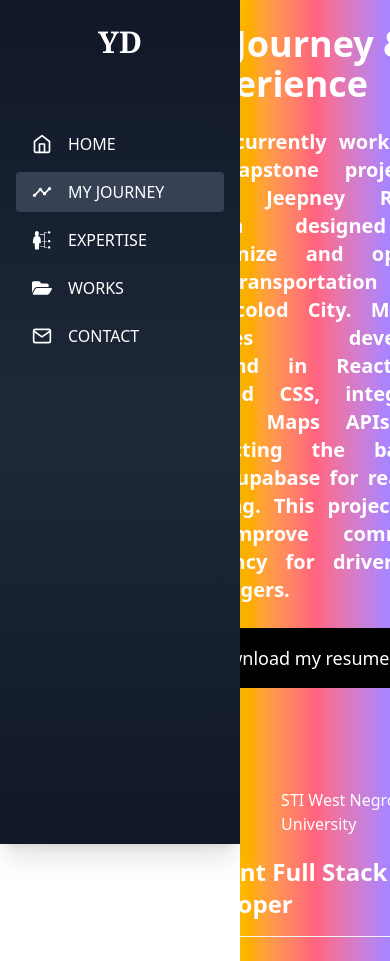
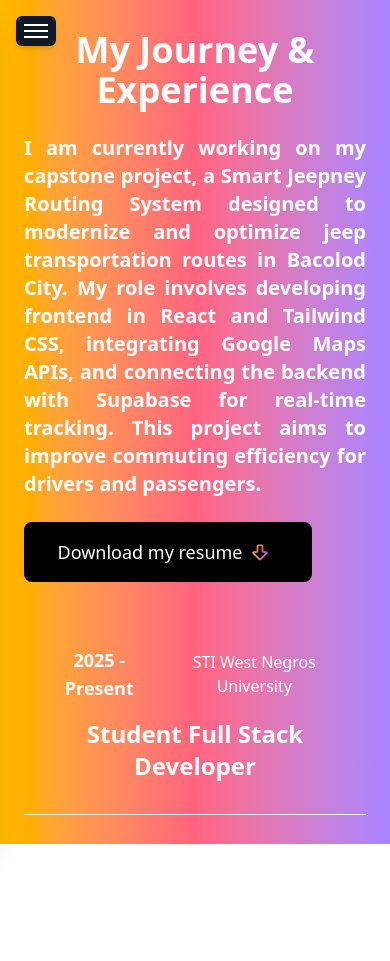
Before and after one commit to YuriDominyq/yuri-portfolio, a Next.js app: page /portfolio/experience in a window 390 px wide. After the commit the page ends 844 px from the top, so only its background shows below. Built offline with nearby package versions, Linux system fonts and the light colour scheme.

Commit message:
Updated UI

```diff
--- a/components/Sidebar.tsx
+++ b/components/Sidebar.tsx
@@ -4,17 +4,31 @@ import Link from "next/link";
 import { usePathname } from "next/navigation";
 import { motion } from "framer-motion";
 import { useEffect, useRef, useState } from "react";
-import { FiGithub, FiHome, FiInstagram, FiLinkedin, FiMail } from "react-icons/fi";
+import { FiHome, FiMail } from "react-icons/fi";
 import { MdTimeline } from "react-icons/md";
 import { GiSkills } from "react-icons/gi";
 import { FaFolderOpen } from "react-icons/fa";
 
-export default function Sidebar({ isExpanded, setIsExpanded }: { isExpanded: boolean, setIsExpanded: (val: boolean) => void }) {
+export default function Sidebar({ isExpanded, setIsExpanded }: { isExpanded: boolean, setIsExpanded: (val: boolean) => void
+})
+{
+
+    const [isMobile, setIsMobile] = useState(false);
 
     const pathname = usePathname();
     const [mounted, setMounted] = useState(false)
 
     const timeoutRef = useRef<NodeJS.Timeout | null>(null)
+
+    useEffect(() => {
+        const handleResize = () => {
+            setIsMobile(window.innerWidth <= 768);
+        }
+
+        handleResize()
+        window.addEventListener("resize", handleResize)
+        return () => window.removeEventListener("resize", handleResize)
+    }, []);
 
     useEffect(() => {
         setMounted(true)
@@ -28,35 +42,65 @@ export default function Sidebar({ isExpanded, setIsExpanded }: { isExpanded: boo
         { name: "CONTACT", path: "/portfolio/contacts", icon: <FiMail /> },
     ]
 
+    const handleToggle = () => setIsExpanded(!isExpanded)
+
     const handleMouseEnter = () => {
+        if(!isMobile){
             if (timeoutRef.current) {
                 clearTimeout(timeoutRef.current)
             }
             setIsExpanded(true)
         }
+    }
 
     const handleMouseLeave = () => {
+        if(!isMobile){
             timeoutRef.current = setTimeout(() => {
                 setIsExpanded(false)
             }, 150)
+        }
     }
 
     if (!mounted) return null
 
     return (
+        <>
+            {isMobile && (
+                <button
+                    className="fixed top-4 left-4 z-50 p-2 text-white bg-gray-900 rounded-md shadow-md cursor-pointer"
+                    onClick={handleToggle}
+                    aria-label="Toggle Sidebar"
+                    aria-expanded={isExpanded}
+                >
+                    <div className="space-y-1">
+                        <span className="block w-6 h-0.5 bg-white"></span>
+                        <span className="block w-6 h-0.5 bg-white"></span>
+                        <span className="block w-6 h-0.5 bg-white"></span>
+                    </div>
+                </button>
+            )}
+
+            {isMobile && isExpanded && (
+                <div
+                    className="fixed inset-0 bg-black/20 z-50"
+                    onClick={() => setIsExpanded(false)}
+                />
+            )}
         <motion.aside
             onMouseEnter={handleMouseEnter}
             onMouseLeave={handleMouseLeave}
-            initial={{ width: 64 }}
+            initial={{ x: -240 }}
             aria-expanded={isExpanded}
-            animate={{ width: isExpanded ? 240 : 83 }}
-            className="fixed top-0 left-0 min-h-screen bg-gradient-to-b from-gray-900 via-gray-800 to-gray-900 shadow-xl text-white flex flex-col overflow-hidden"
+            animate={{ x: isMobile && !isExpanded ? -240 : 0 }}
+            className={`fixed top-0 left-0 min-h-screen bg-gradient-to-b from-gray-900 via-gray-800 to-gray-900 shadow-xl text-white flex flex-col overflow-hidden z-50 ${
+                isMobile
+                ? "w-60" : ""
+            }`}
             transition={{ type: "spring", stiffness: 200, damping: 30 }}
         >
             <div className="p-6 text-3xl font-extrabold font-serif mb-6 select-none cursor-default flex items-center justify-center">
                 <Link href="/">
-                    <span className={`${isExpanded ? "block" : "hidden"}`}>YD</span>
-                    <span className={`${isExpanded ? "hidden" : "block"}`}>Y</span>
+                    <span>YD</span>
                 </Link>
             </div>
 
@@ -96,5 +140,6 @@ export default function Sidebar({ isExpanded, setIsExpanded }: { isExpanded: boo
                 </ul>
             </nav>
         </motion.aside>
+        </>
     )
 }
--- a/src/app/portfolio/contacts/page.tsx
+++ b/src/app/portfolio/contacts/page.tsx
@@ -82,7 +82,7 @@ export default function ContactsPage() {
         }
     }
     return(
-        <div className="flex min-h-screen items-center justify-center  bg-white p-4 sm:p-8">
+        <div className="flex min-h-screen items-center justify-center  bg-gradient-to-br from-gray-50 to-gray-100 p-3 sm:p-6 md:p-10">
 
             <motion.div
                 initial={{ opacity: 0, y: 20 }}
@@ -92,11 +92,11 @@ export default function ContactsPage() {
             >
 
             {/* Contacts */}
-                <div className="md:w-1/2 space-y-4 text-gray-800 text-center md:text-left">
+                <div className="md:w-1/2 space-y-4 text-gray-800 text-center md:text-left mb-8 md:mb-0">
                     <h2 className="text-2xl sm:text-3xl md:text-4xl font-bold">Contact</h2>
                     <h2 className="text-lg sm:text-xl">REACH OUT TO ME</h2>
 
-                    <p className="text-sm text-gray-600">Brgy. Estefania, Bacolod City, Negros Occidental, Philippines</p>
+                    <p className="text-xs sm:text-sm md:text-base text-gray-600">Brgy. Estefania, Bacolod City, Negros Occidental, Philippines</p>
                     <h2 className="text-xl sm:text-2xl md:text-3xl font-extrabold mt-4 break-words">+63 929 105 1576</h2>
                     <h2 className="text-xl sm:text-2xl md:text-3xl font-extrabold mb-10 break-words">yuri90378@gmail.com</h2>
 
@@ -138,7 +138,7 @@ export default function ContactsPage() {
                 </div>
 
             {/* FORM */}
-                <div className="md:w-1/2 space-y-6">
+                <div className="md:w-1/2 space-y-6 mb-8 md:mb-0">
                     <motion.form
                         initial={{ opacity: 0, y: 20 }}
                         animate={{ opacity: 1, y: 0 }}
--- a/src/app/portfolio/experience/page.tsx
+++ b/src/app/portfolio/experience/page.tsx
@@ -7,7 +7,7 @@ export default function JourneyPage() {
     return (
         <div className="min-h-screen w-full bg-gradient-to-r  from-amber-400 via-rose-400 to-violet-400 bg-fixed flex justify-center items-center p-6">
             <div className="max-w-4xl space-y-8 text-white">
-                <div className="flex flex-col md:flex-row md:justify-between md:items-start gap-24">
+                <div className="flex flex-col md:flex-row md:justify-between md:items-start gap-12 md:gap-24 text-center md:text-left">
                     <motion.div
                         initial={{ opacity: 0, x: 30 }}
                         animate={{ opacity: 1, x: 0 }}
@@ -16,7 +16,7 @@ export default function JourneyPage() {
                     >
                         <h1 className="text-4xl font-extrabold">My Journey & Experience</h1>
 
-                        <p className="mb-6 text-xl font-semibold text-justify">
+                        <p className="mb-6 text-xl font-semibold text-justify max-w-prose">
                             I am currently working on my capstone project, a Smart Jeepney Routing System designed to modernize and optimize jeep transportation routes in Bacolod City. My role involves developing frontend in React and Tailwind CSS, integrating Google Maps APIs, and
                             connecting the backend with Supabase for real-time tracking. This project aims to improve commuting efficiency for drivers and passengers.
                         </p>
@@ -57,7 +57,7 @@ export default function JourneyPage() {
                         initial={{ opacity: 0, x: 30 }}
                         animate={{ opacity: 1, x: 0 }}
                         transition={{ duration: 0.8, delay: 0.3 }}
-                        className="flex flex-col space-y-4 flex-1 border-b border-gray-100"
+                        className="flex flex-col space-y-4 flex-1 border-b border-gray-100 p-4 md:border-b-0 md:border-l md:border-gray-100"
                     >
                         <div className="flex justify-between items-center">
                             <h2 className="text-lg font-semibold">2025 - Present</h2>
--- a/src/app/portfolio/layout.tsx
+++ b/src/app/portfolio/layout.tsx
@@ -15,7 +15,6 @@ export default function LayoutPage({
             <Sidebar isExpanded={isExpanded} setIsExpanded={setIsExpanded} />
             <main
                 className="flex-1 bg-gray-100 overflow-y-auto transition-margin duration-300"
-                style={{ marginLeft: isExpanded ? 240 : 83}}
             >
                 {children}
                 <ToastContainer
--- a/src/app/portfolio/work/page.tsx
+++ b/src/app/portfolio/work/page.tsx
@@ -10,12 +10,12 @@ const projects = [
 export default function WorkPage() {
     return(
         <div className="flex flex-col items-center p-6 min-h-screen bg-gradient-to-br from-gray-50 to-gray-100">
-            <div className="flex flex-col items-start p-6 w-full max-w-6xl mx-auto">
+            <div className="flex flex-col items-start p-6 sm:px-6 w-full max-w-6xl mx-auto">
                 <motion.h1
                     initial={{ opacity: 0 }}
                     animate={{ opacity: 1 }}
                     transition={{ duration: 0.6 }}
-                    className="text-2xl font-light italic mb-2"
+                    className="text-xl sm:text-2xl font-light italic mb-2"
                 >
                     Work
                 </motion.h1>
@@ -24,7 +24,7 @@ export default function WorkPage() {
                     initial={{ opacity: 0 }}
                     animate={{ opacity: 1 }}
                     transition={{ duration: 0.6, delay: 0.2 }}
-                    className="text-4xl mb-6 font-extrabold text-gray-600"
+                    className="text-3xl sm:text-4xl mb-6 font-extrabold text-gray-600"
                 >
                     Recent Projects
                 </motion.h2>
@@ -37,13 +37,14 @@ export default function WorkPage() {
                         initial={{ opacity: 0 , y: 20}}
                         animate={{ opacity: 1, y: 0 }}
                         transition={{ duration: 0.6, delay: index * 0.1 + 0.3, ease: [0.43, 0.13, 0.23, 0.96] }}
-                        className="p-6 border border-gray-100 rounded-2xl shadow-md hover:shadow-xl hover:scale-[1.03] hover:bg-gradient-to-r hover:from-blue-50 hover:to-white transition-transform duration-300 bg-white"
+                        className="max-w-md p-6 border border-gray-100 rounded-2xl shadow-md hover:shadow-xl hover:scale-[1.03] hover:bg-gradient-to-r hover:from-blue-50 hover:to-white transition-transform duration-300 bg-white"
                     >
                         <h3 className="text-2xl font-bold text-gray-900 mb-2">{project.title}</h3>
                         <p className="text-gray-700">{project.description}</p>
 
                         <a
                             href={project.link}
+                            rel="noopener noreferrer"
                             className="text-blue-600 mt-4 inline-flex items-center font-medium group cursor-pointer"
                         >
                             View Project
```
Lines whose indentation alone changed are shown as unchanged.
